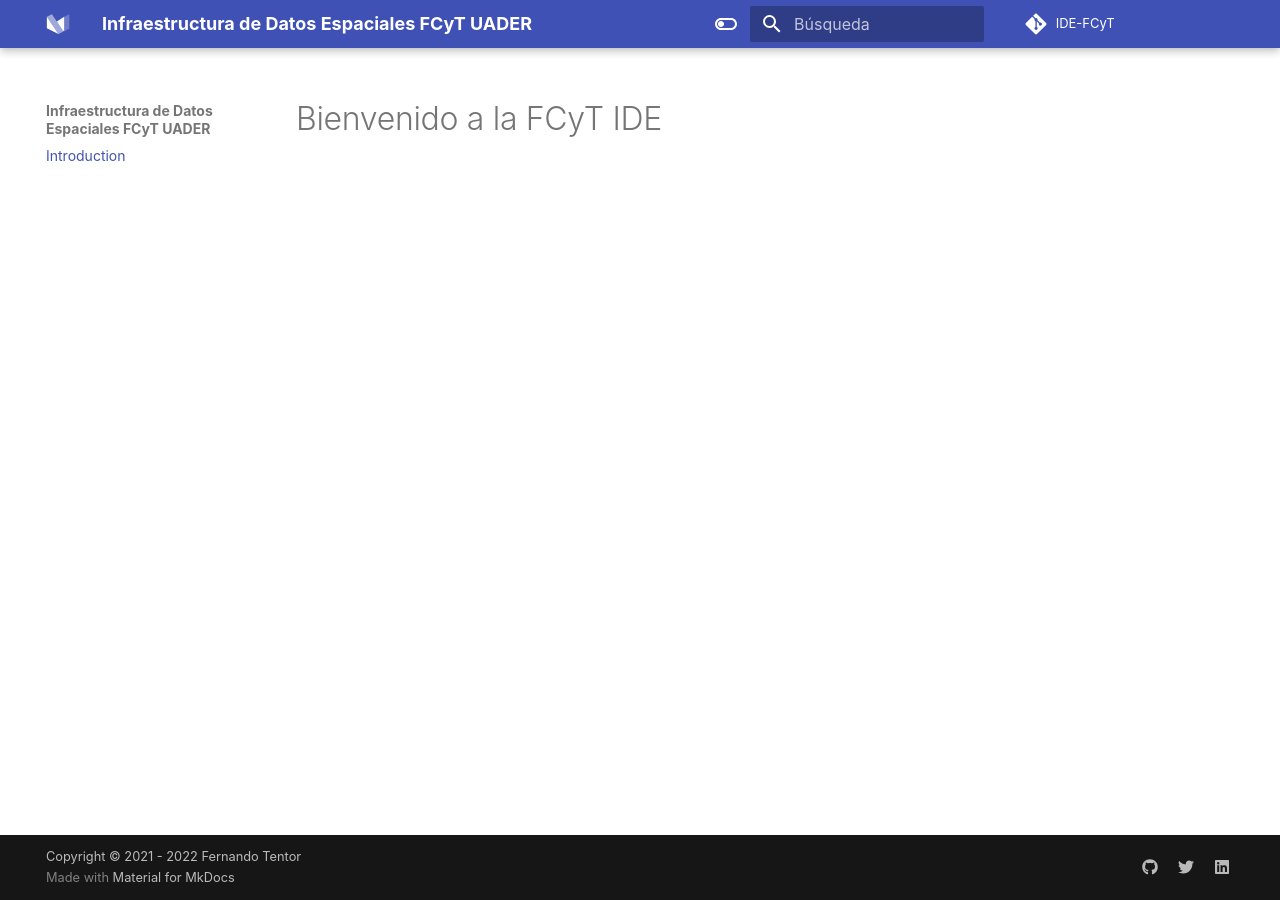
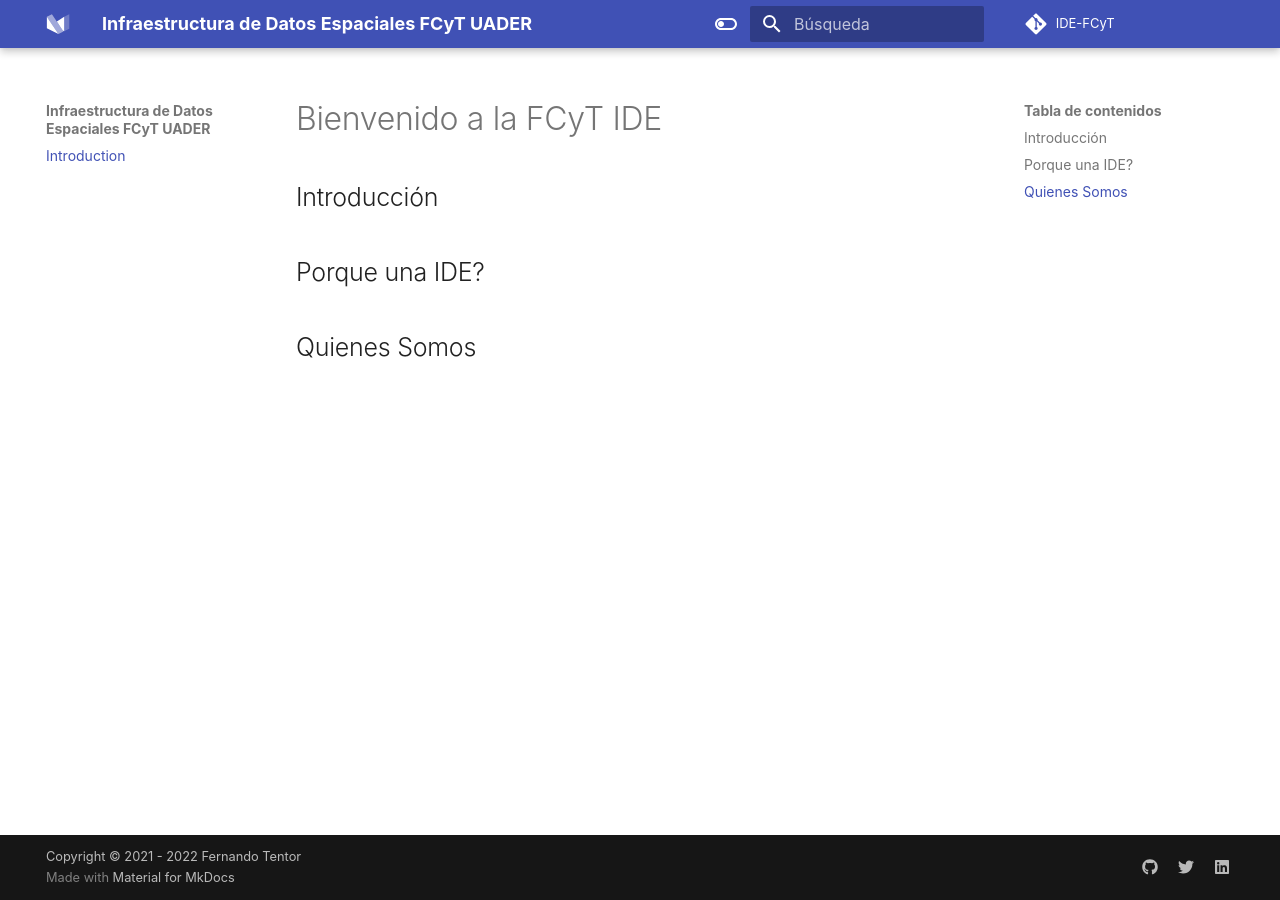
Before and after one commit to noelibaeza/IDE-FCyT, an MkDocs documentation site: the page built from docs/index.md, in a window 1280 px wide. Built offline with MkDocs 1.6.1 and Material for MkDocs 9.7.7, drawn with Linux system fonts in a browser that asks for light colours; some web fonts are replaced; comment, search, counter and statistics services are not loaded.

Commit message:
Update index.md

```diff
--- a/docs/index.md
+++ b/docs/index.md
@@ -1 +1,10 @@
 # Bienvenido a la FCyT IDE
+
+
+## Introducción
+
+
+## Porque una IDE?
+
+
+## Quienes Somos
```
